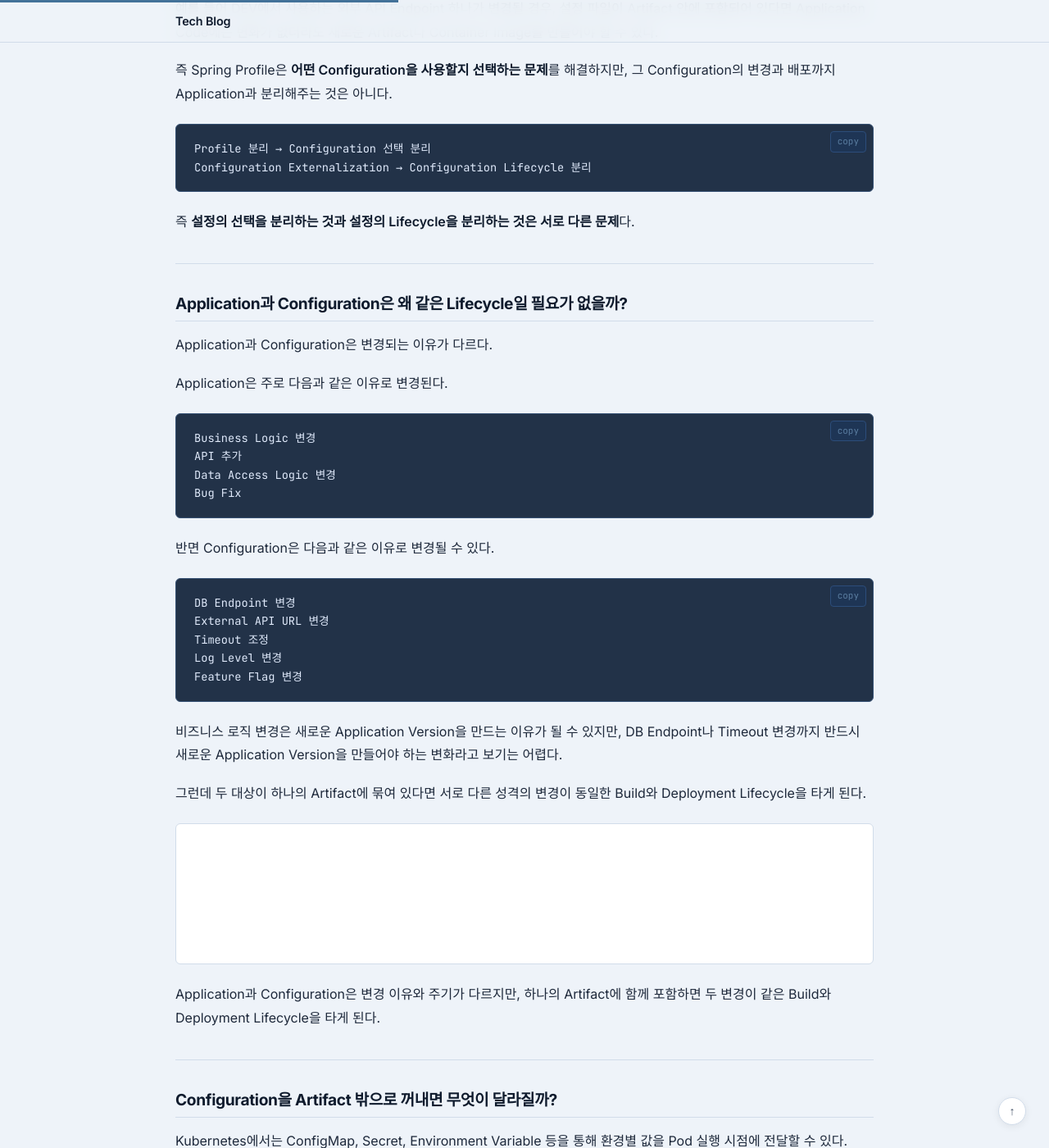
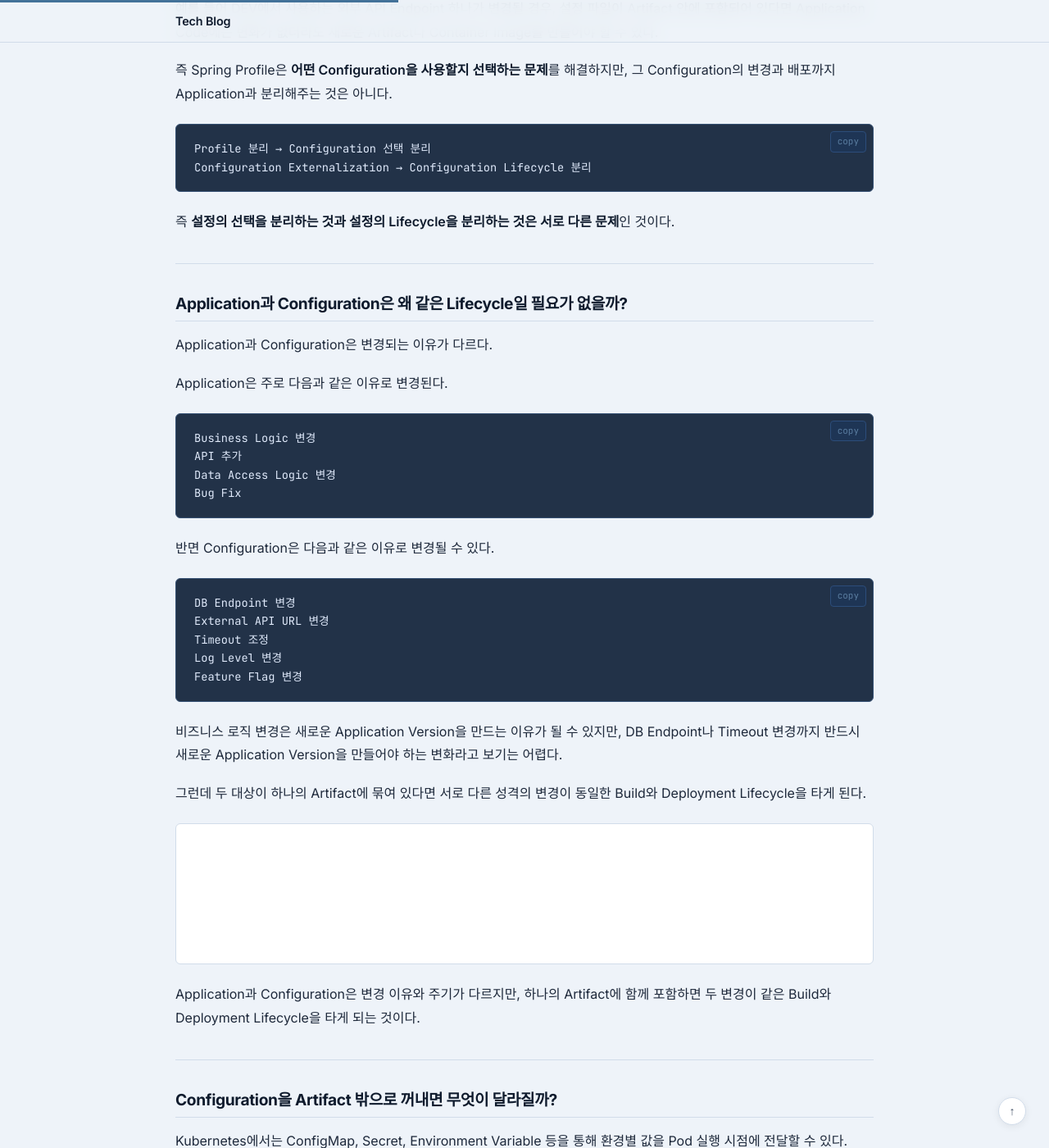
Before and after one commit to jw3418/jw3418.github.io, a Jekyll site: the page built from _posts/2026-08-23-application-configuration-seperation.md, in a window 1280 px wide and 1400 px high, scrolled down 2019 px. Shown: the whole window at 82% size. Built offline with Jekyll 4.4.1, drawn with Linux system fonts in a browser that asks for light colours; some of the changed text lies outside the part shown.

Commit message:
Fix wording for clarity in configuration separation document
Corrected wording for clarity and consistency in the document regarding application configuration separation and lifecycle.

````diff
--- a/_posts/2026-08-23-application-configuration-seperation.md
+++ b/_posts/2026-08-23-application-configuration-seperation.md
@@ -78,7 +78,7 @@ Profile 분리 → Configuration 선택 분리
 Configuration Externalization → Configuration Lifecycle 분리
 ```
 
-즉 **설정의 선택을 분리하는 것과 설정의 Lifecycle을 분리하는 것은 서로 다른 문제**다.
+즉 **설정의 선택을 분리하는 것과 설정의 Lifecycle을 분리하는 것은 서로 다른 문제**인 것이다.
 
 ---
 
@@ -117,7 +117,7 @@ flowchart LR
     Artifact --> Deploy["Deploy"]
 ```
 
-Application과 Configuration은 변경 이유와 주기가 다르지만, 하나의 Artifact에 함께 포함하면 두 변경이 같은 Build와 Deployment Lifecycle을 타게 된다.
+Application과 Configuration은 변경 이유와 주기가 다르지만, 하나의 Artifact에 함께 포함하면 두 변경이 같은 Build와 Deployment Lifecycle을 타게 되는 것이다.
 
 ---
 
@@ -182,7 +182,6 @@ Kubernetes에서는 일반적인 Configuration과 민감한 값을 별도의 리
 
 ```text
 ConfigMap → 일반적인 Configuration
-
 Secret → 민감한 Configuration
 ```
 
````
Also changed, not shown: other parts of _posts/2026-08-23-application-configuration-seperation.md (+2 -2 lines).
